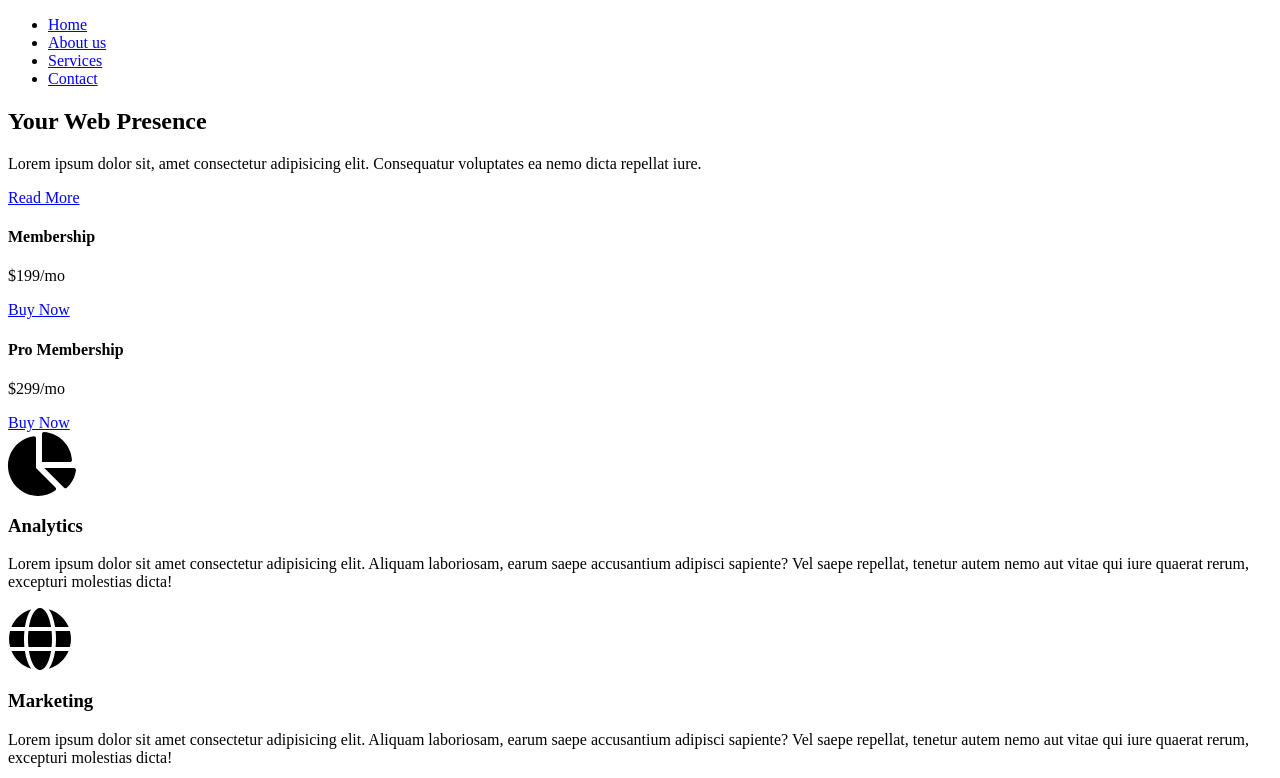
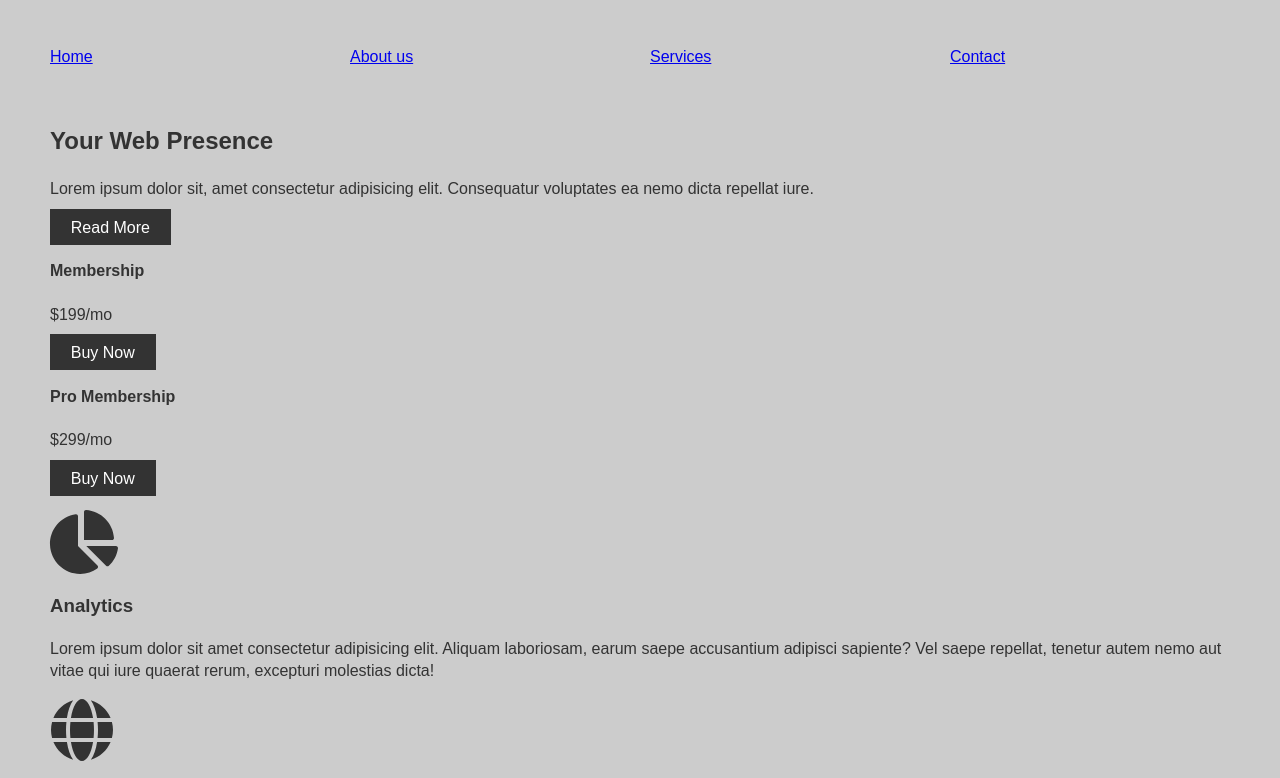
Before and after one commit to michaltruszczynski/LandingPage_4, a plain HTML site: page index.html in a window 1280 px wide. Shown: the top 778 px of the page. Drawn offline with Linux system fonts and the light colour scheme.

Commit message:
index update plus css

```diff
--- a/index.html
+++ b/index.html
@@ -13,6 +13,8 @@
 
 <body>
     <div class="wrapper">
+        <!-- Navigation -->
+        <nav class="main-nav">
             <ul>
                 <li>
                     <a href="#">Home</a>
@@ -27,6 +29,7 @@
                     <a href="#">Contact</a>
                 </li>
             </ul>
+        </nav>
 
         <!-- Top container -->
 
@@ -34,7 +37,8 @@
             <header class="showcase">
                 <h1>Your Web Presence</h1>
                 <p>Lorem ipsum dolor sit, amet consectetur adipisicing elit. Consequatur voluptates ea nemo dicta repellat
-                    iure.</p>
+                    iure.
+                </p>
                 <a href="#" class="btn">Read More</a>
             </header>
             <div class="top-box top-box-a">
@@ -55,22 +59,30 @@
             <div class="box">
                 <i class="fas fa-chart-pie fa-4x"></i>
                 <h3>Analytics</h3>
-                <p>Lorem ipsum dolor sit amet consectetur adipisicing elit. Aliquam laboriosam, earum saepe accusantium adipisci sapiente? Vel saepe repellat, tenetur autem nemo aut vitae qui iure quaerat rerum, excepturi molestias dicta!</p>
+                <p>Lorem ipsum dolor sit amet consectetur adipisicing elit. Aliquam laboriosam, earum saepe accusantium adipisci
+                    sapiente? Vel saepe repellat, tenetur autem nemo aut vitae qui iure quaerat rerum, excepturi molestias
+                    dicta!</p>
             </div>
             <div class="box">
                 <i class="fas fa-globe fa-4x"></i>
                 <h3>Marketing</h3>
-                <p>Lorem ipsum dolor sit amet consectetur adipisicing elit. Aliquam laboriosam, earum saepe accusantium adipisci sapiente? Vel saepe repellat, tenetur autem nemo aut vitae qui iure quaerat rerum, excepturi molestias dicta!</p>
+                <p>Lorem ipsum dolor sit amet consectetur adipisicing elit. Aliquam laboriosam, earum saepe accusantium adipisci
+                    sapiente? Vel saepe repellat, tenetur autem nemo aut vitae qui iure quaerat rerum, excepturi molestias
+                    dicta!</p>
             </div>
             <div class="box">
                 <i class="fas fa-cog fa-4x"></i>
                 <h3>Development</h3>
-                <p>Lorem ipsum dolor sit amet consectetur adipisicing elit. Aliquam laboriosam, earum saepe accusantium adipisci sapiente? Vel saepe repellat, tenetur autem nemo aut vitae qui iure quaerat rerum, excepturi molestias dicta!</p>
+                <p>Lorem ipsum dolor sit amet consectetur adipisicing elit. Aliquam laboriosam, earum saepe accusantium adipisci
+                    sapiente? Vel saepe repellat, tenetur autem nemo aut vitae qui iure quaerat rerum, excepturi molestias
+                    dicta!</p>
             </div>
             <div class="box">
                 <i class="fas fa-users fa-4x"></i>
                 <h3>Support</h3>
-                <p>Lorem ipsum dolor sit amet consectetur adipisicing elit. Aliquam laboriosam, earum saepe accusantium adipisci sapiente? Vel saepe repellat, tenetur autem nemo aut vitae qui iure quaerat rerum, excepturi molestias dicta!</p>
+                <p>Lorem ipsum dolor sit amet consectetur adipisicing elit. Aliquam laboriosam, earum saepe accusantium adipisci
+                    sapiente? Vel saepe repellat, tenetur autem nemo aut vitae qui iure quaerat rerum, excepturi molestias
+                    dicta!</p>
             </div>
         </section>
 
@@ -80,7 +92,8 @@
             <img src="images/pexels-photo-355988.jpeg" alt="">
             <div>
                 <h2>Your business On The Web</h2>
-                <p>Lorem ipsum dolor sit amet consectetur, adipisicing elit. Quod placeat ut voluptatibus totam non et excepturi harum sed nesciunt quae, nemo dolores unde fugit aliquam esse porro, saepe tenetur maiores.</p>
+                <p>Lorem ipsum dolor sit amet consectetur, adipisicing elit. Quod placeat ut voluptatibus totam non et excepturi
+                    harum sed nesciunt quae, nemo dolores unde fugit aliquam esse porro, saepe tenetur maiores.</p>
                 <a href="#" class="btn">Learn More</a>
             </div>
         </section>
--- a/main.css
+++ b/main.css
@@ -0,0 +1,47 @@
+/* CSS variables */
+
+:root {
+    --primary: #ddd;
+    --dark: #333;
+    --light: #fff;
+    --shadow: 0 1px 5 px rgba(104, 104, 104, 0.8)
+}
+
+html {
+    box-sizing: content-box;
+    font-family: Arial, Helvetica, sans-serif;
+    color: var(--dark);
+}
+
+body {
+    background: #ccc;
+    margin: 30px 50px;
+    line-height: 1.4;
+}
+
+.btn {
+    background-color: var(--dark);
+    color: var(--light);
+    padding: 0.6rem 1.3rem;
+    text-decoration: none;
+    border: 0;
+}
+
+img {
+    max-width: 100%;
+}
+
+.wrapper {
+    display: grid;
+    grid-gap: 20px;
+}
+
+/* Navigation */
+
+.main-nav ul {
+    display: grid;
+    grid-gap: 20px;
+    padding: 0;
+    list-style: none;
+    grid-template-columns: repeat(4, 1fr);
+}
```
Lines whose indentation alone changed are shown as unchanged.
